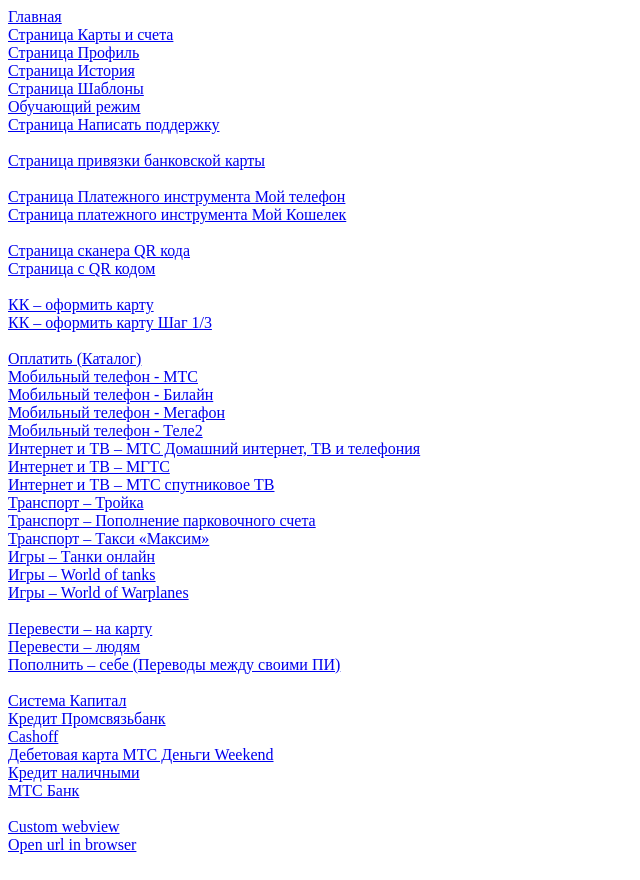
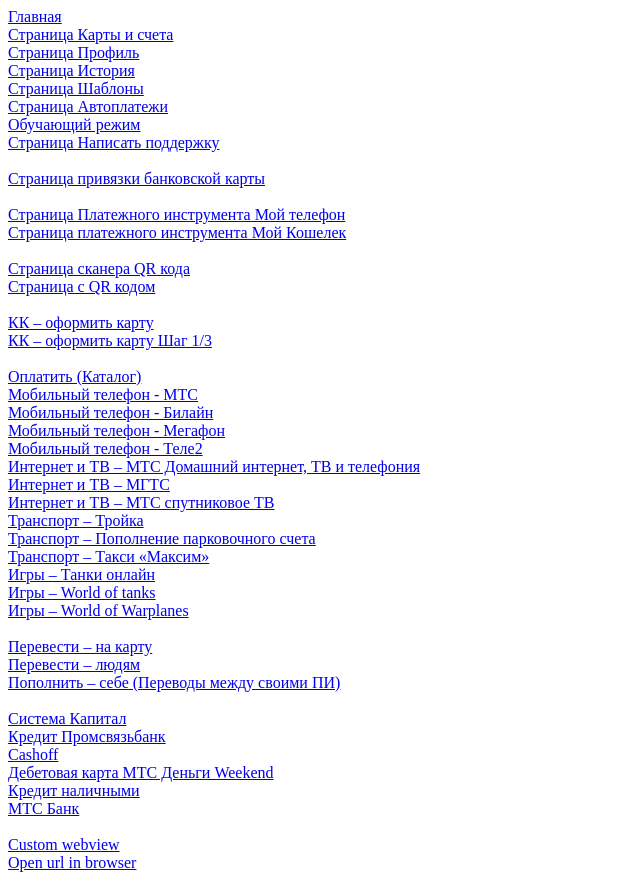
Before and after one commit to stepanov-immo/stepanov-immo.github.io, a plain HTML site: page index.html in a window 1280 px wide. Shown: the whole page, without its empty margins (0-640 px from the left). Drawn offline with Linux system fonts and the light colour scheme.

Commit message:
Update index.html

```diff
--- a/index.html
+++ b/index.html
@@ -3,6 +3,7 @@
 <a href="https://mtsmoney.mts.ru/profile">Страница Профиль</a><br/>
 <a href="https://mtsmoney.mts.ru/history">Страница История</a><br/>
 <a href="https://mtsmoney.mts.ru/templates">Страница Шаблоны</a><br/>
+<a href="https://mtsmoney.mts.ru/autopayments">Страница Автоплатежи</a><br/>
 <a href="https://mtsmoney.mts.ru/tutorial">Обучающий режим</a><br/>
 <a href="https://mtsmoney.mts.ru/support">Страница Написать поддержку</a><br/>
 <br/>
```
